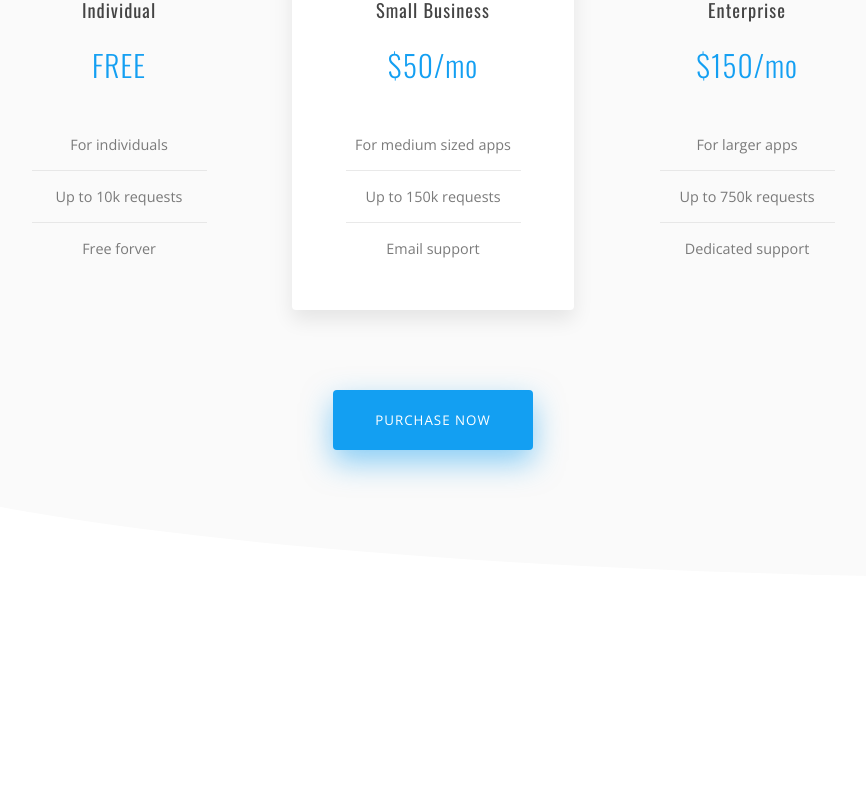
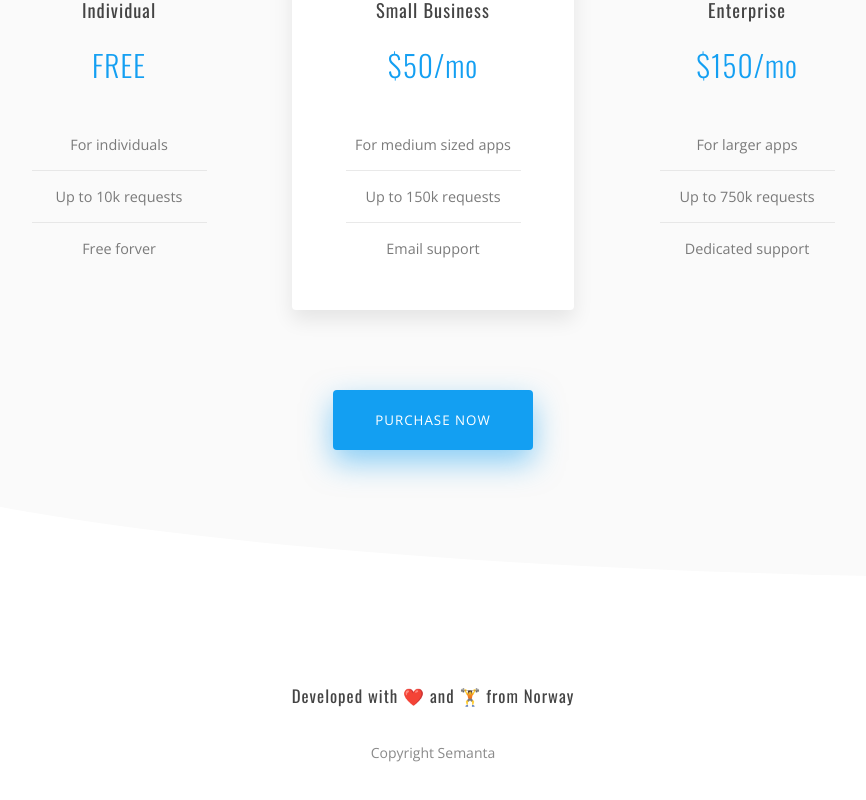
Before and after one commit to sanderhelleso/open-excercise-API, a React (Create React App) app in the folder client/: page / in a window 1280 px wide. Shown: the part 1171-1971 px from the top of the page, without its empty margins (207-1073 px from the left). Before the commit the page ends 1789 px from the top, so only its background shows below. Built offline with nearby package versions, Linux system fonts and the light colour scheme; no server answers; what react-stripe-elements would draw is missing.

Commit message:
create_landing_page: added footer

```diff
--- /dev/null
+++ b/client/src/components/footer/Footer.js
@@ -0,0 +1,29 @@
+import React from 'react';
+import styled from 'styled-components';
+
+const Footer = () => {
+	return (
+		<StyledFooter>
+			<h5>Developed with ❤️ and 🏋️ from Norway</h5>
+			<p>Copyright Semanta</p>
+		</StyledFooter>
+	);
+};
+
+export default Footer;
+
+const StyledFooter = styled.footer`
+	padding-top: 4rem;
+	min-height: 100px;
+	max-height: 100px;
+	display: flex;
+	margin: 2rem auto;
+	justify-content: center;
+	flex-direction: column;
+	align-items: center;
+
+	h5 {
+		font-size: 1.05rem;
+		margin-bottom: 2rem;
+	}
+`;
--- a/client/src/components/landing/Landing.js
+++ b/client/src/components/landing/Landing.js
@@ -2,12 +2,14 @@ import React from 'react';
 import LandingHeader from './LandingHeader';
 import styled from 'styled-components';
 import LandingPlans from './LandingPlans';
+import Footer from '../footer/Footer';
 
 const Landing = () => {
 	return (
 		<StyledMain>
 			<LandingHeader />
 			<LandingPlans />
+			<Footer />
 		</StyledMain>
 	);
 };
```
